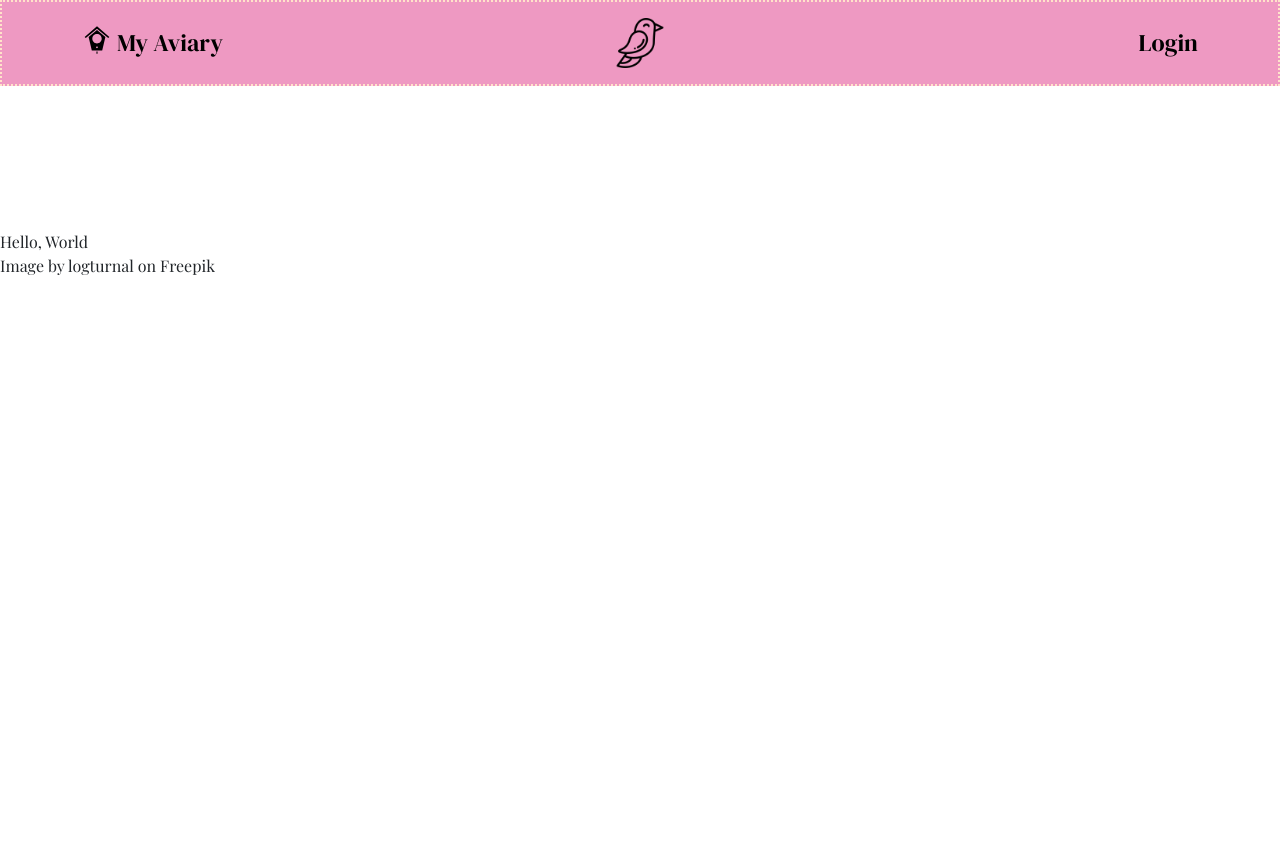
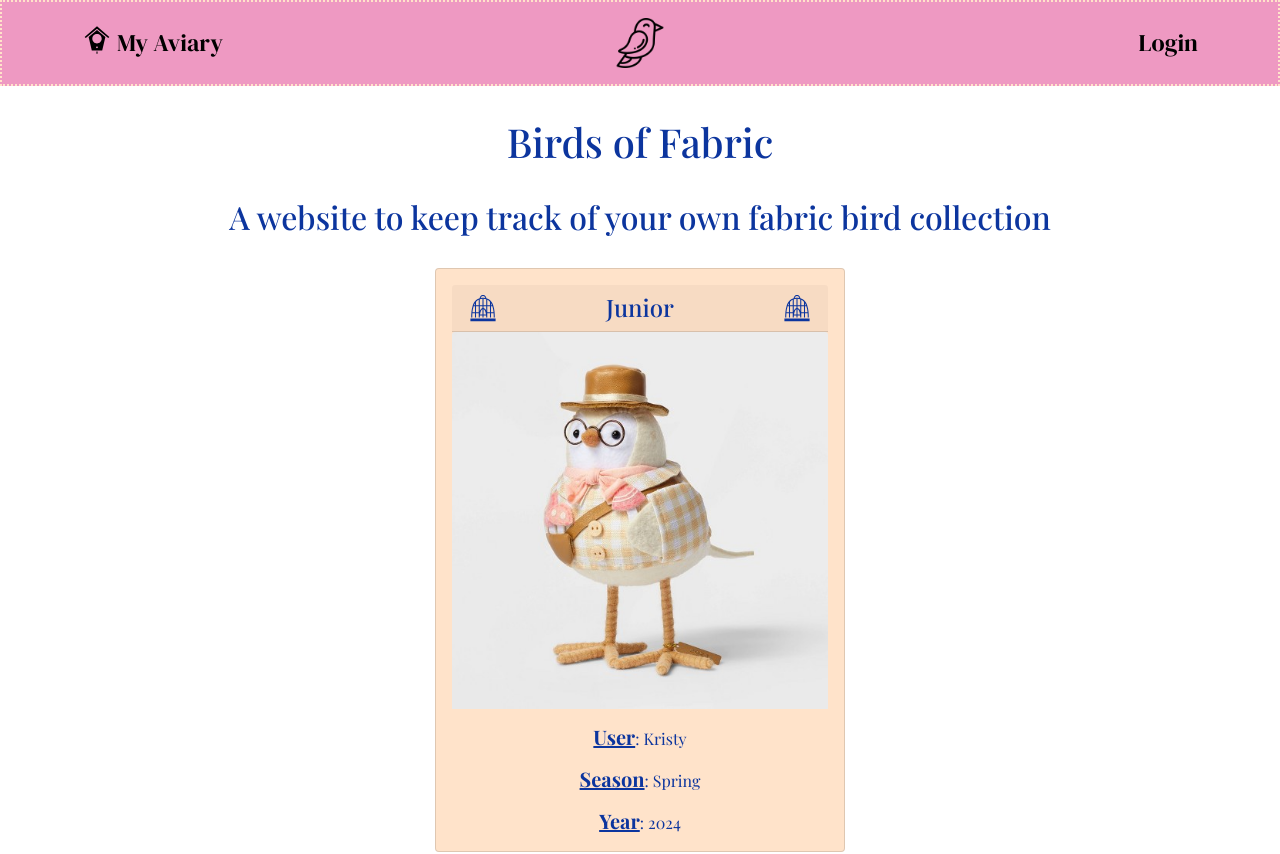
Before and after one commit to kprieto14/Birbs, a React (Vite) app in the folder ClientApp/: page / in a window 1280 px wide. Shown: the top 854 px of the page. Before the commit the page ends 800 px from the top, so only its background shows below. Built offline with nearby package versions, Linux system fonts and the light colour scheme; a web font is replaced by a local one.

Commit message:
Create base home page and future pages

```diff
--- a/ClientApp/src/App.tsx
+++ b/ClientApp/src/App.tsx
@@ -1,5 +1,8 @@
 import React from 'react'
 import { Nav } from './components/Nav'
+import { Home } from './pages/Home'
+import { Route, Routes } from 'react-router-dom'
+import { Footer } from './components/Footer'
 
 export function App() {
   return (
@@ -8,10 +11,12 @@ export function App() {
     <Nav></Nav>
 
     <main>
-      Hello, World
+      <Routes>
+        <Route path={'/'} element={<Home />}/>
+      </Routes>
+    </main>
 
-      <p>Image by logturnal on Freepik</p>
-    </main>
+    <Footer />
   </div>
   )
 }
--- /dev/null
+++ b/ClientApp/src/components/BirdCage.tsx
@@ -0,0 +1,27 @@
+import React from "react";
+import { Card, Col } from "react-bootstrap";
+import { GiBirdCage } from "react-icons/gi";
+import Junior from "../assets/junior-bird.jpeg"
+
+export function BirdCage() {
+    return (
+        <Card className="bird-cage-card">
+            <Card.Body>
+                <Card.Header className="text-center">
+                    <div className="bird-card-header">
+                        <GiBirdCage size={30}/>
+                        <h4>Junior</h4>
+                        <GiBirdCage size={30}/>
+                    </div>
+                </Card.Header>
+                <Card.Img variant="" src={Junior}/>
+
+                <Col className="text-center">
+                    <Card.Text><span className="bold-underline h5">User</span>: Kristy</Card.Text>
+                    <Card.Text><span className="bold-underline h5">Season</span>: Spring</Card.Text>
+                    <Card.Text><span className="bold-underline h5">Year</span>: 2024</Card.Text>
+                </Col>
+            </Card.Body>
+        </Card>
+    )
+}
--- /dev/null
+++ b/ClientApp/src/components/Footer.tsx
@@ -0,0 +1,9 @@
+import React from "react";
+
+export function Footer() {
+    return (
+        <footer>
+            <h5>Made with 🫶🏽 in Florida</h5>
+        </footer>
+    )
+}
--- a/ClientApp/src/components/Nav.tsx
+++ b/ClientApp/src/components/Nav.tsx
@@ -19,7 +19,7 @@ export function Nav() {
                     </Col>
 
                     <Col sm={4} className="d-flex justify-content-center align-items-center">
-                            <img src={ birdLogo } alt="Logo of a colorful bird" />
+                            <img src={ birdLogo } alt="Logo of a colorful bird"/>
                     </Col>
 
                     <Col sm={4} className="d-flex justify-content-end align-items-center">
--- a/ClientApp/src/index.scss
+++ b/ClientApp/src/index.scss
@@ -1,5 +1,6 @@
 #root {
   min-height: 100vh;
+  font-size: 16px;
 }
 
 html {
@@ -12,8 +13,8 @@ body {
   min-width: 100%;
 }
 
-img {
-  max-width: 50px;
+h1, h2, h3, h4 {
+  margin: 0;
 }
 
 a, a:visited {
@@ -37,11 +38,56 @@ nav {
       color: #F6F5F5;
     }
   }
+
+  img {
+    max-width: 50px;
+  }
 }
 
 main {
-  margin-top: 9rem;
+  margin-top: 2rem;
   font-family: "Playfair Display", serif;
-//   display: flex;
-//   justify-content: center;
+  display: flex;
+  justify-content: center;
+  color: #0C359E;
 }
+
+footer {
+  text-align: center;
+  padding: 2rem 1rem;
+  color: #0C359E;
+}
+
+.home {
+  display: flex;
+  flex-direction: column;
+  justify-content: center;
+  align-items: center;
+  gap: 2rem;
+  padding: 0 1rem;
+
+
+  h1, h2, h3 {
+      text-align: center;
+  }
+
+  .bold-underline {
+    text-decoration: underline;
+    font-weight: bolder;
+  }
+
+  .bird-card-header {
+    display: flex;
+    justify-content: space-between;
+  }
+
+}
+
+.bird-cage-card {
+  max-width: 50%;
+  background-color: #FFE3CA;
+
+  img {
+    padding-bottom: 1rem;
+  }
+}
--- /dev/null
+++ b/ClientApp/src/pages/Home.tsx
@@ -0,0 +1,15 @@
+import React from "react";
+import { BirdCage } from "../components/BirdCage";
+
+export function Home() {
+    return (
+    <section className="home">
+        <h1>Birds of Fabric</h1>
+        <h2>A website to keep track of your own fabric bird collection</h2>
+
+        <BirdCage />
+
+        <h3>Bird of the Day</h3>
+    </section>
+    )
+}
```
Also changed, not shown: ClientApp/src/assets/junior-bird.jpeg (added), ClientApp/src/pages/AddBird.tsx (added), ClientApp/src/pages/BirdCageList.tsx (added).
